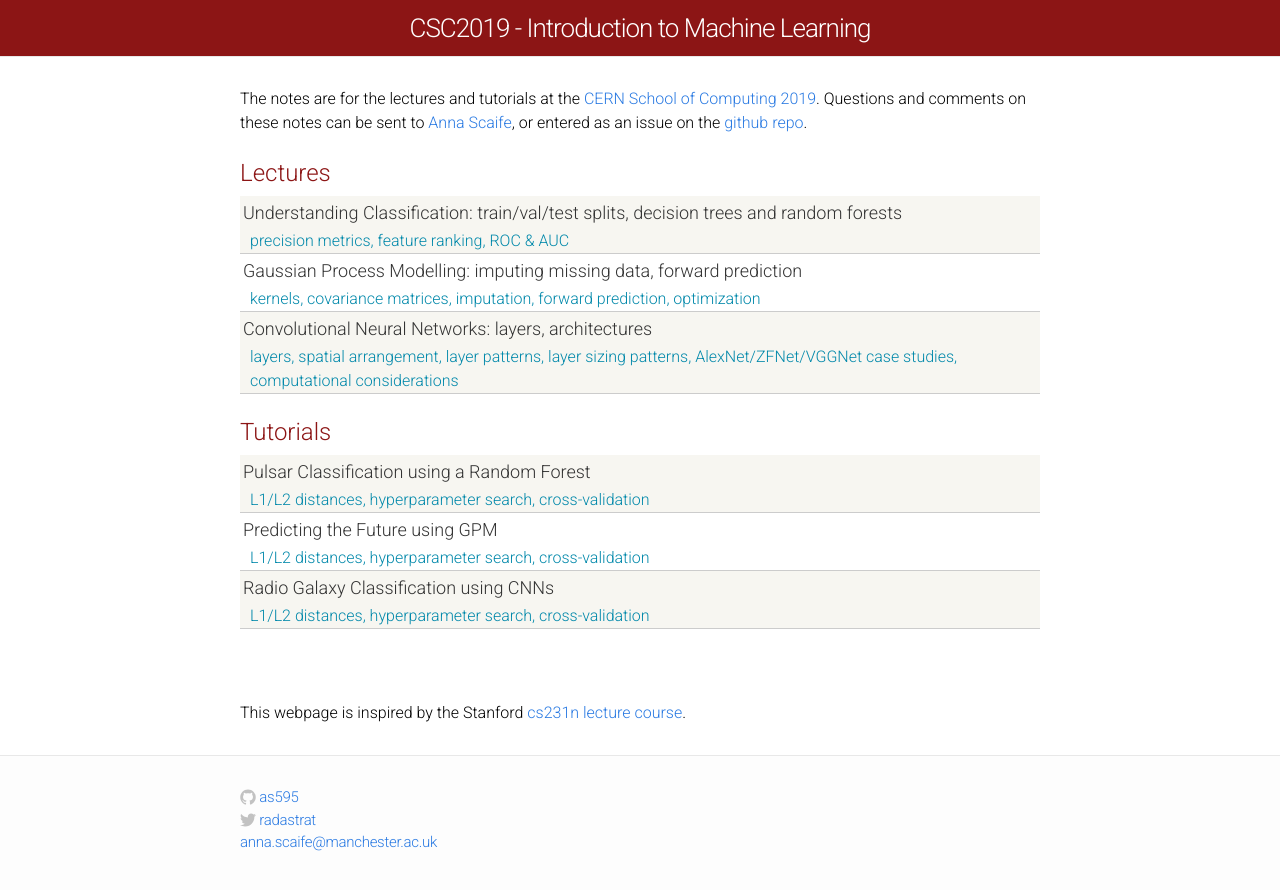
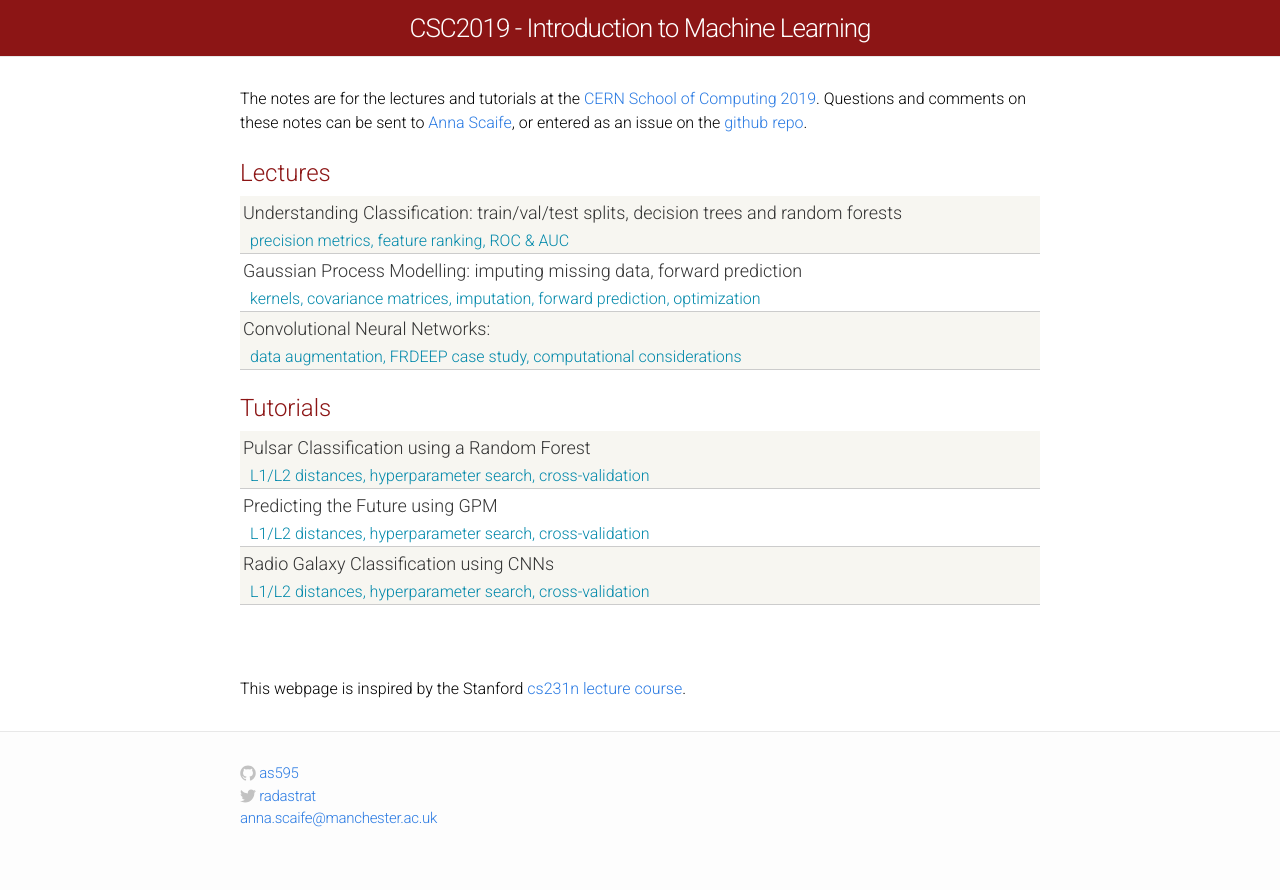
Before and after one commit to as595/csc-2019, a Jekyll site: the page built from index.html, in a window 1280 px wide. Shown: the top 890 px of the page. Built offline with Jekyll 4.4.1, drawn with Linux system fonts in a browser that asks for light colours.

Commit message:
Update index.html

```diff
--- a/index.html
+++ b/index.html
@@ -33,11 +33,11 @@ layout: default
     </div>
 
     <div class="materials-item">
-      <a href="convolutional-networks/">
-        Convolutional Neural Networks: layers, architectures
+      <a href="frdeepcnn/">
+        Convolutional Neural Networks:
       </a>
       <div class="kw">
-          layers, spatial arrangement, layer patterns, layer sizing patterns, AlexNet/ZFNet/VGGNet case studies, computational considerations
+          data augmentation, FRDEEP case study, computational considerations
       </div>
     </div>
 
```
